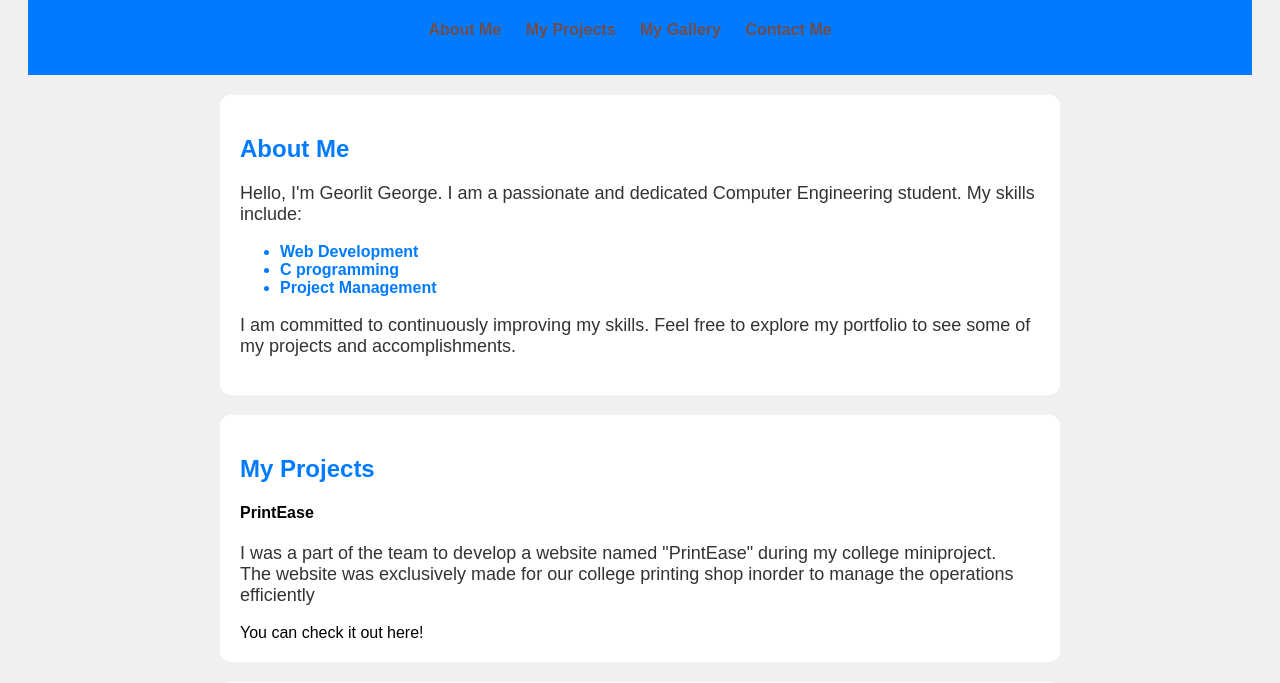
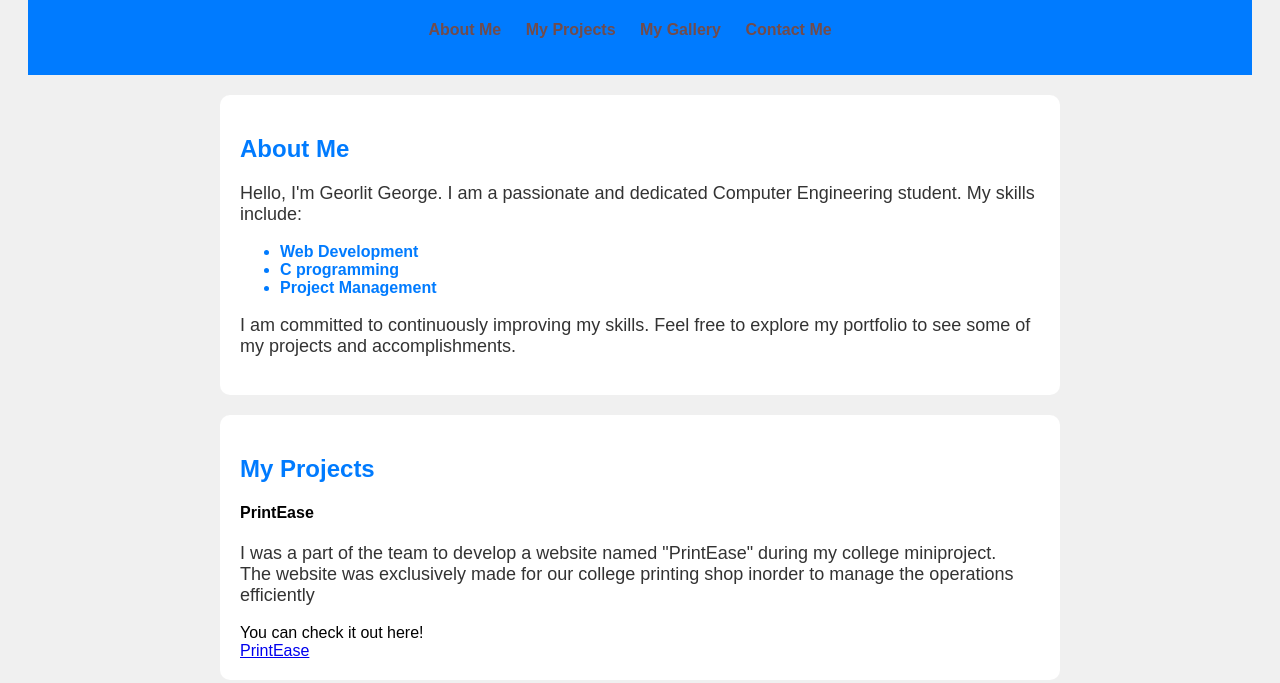
Before and after one commit to GeorlitGeorge/portfolio, a plain HTML site: page index.html in a window 1280 px wide. Shown: the part 117-800 px from the top of the page. Drawn offline with Linux system fonts and the light colour scheme.

Commit message:
Update index.html

```diff
--- a/index.html
+++ b/index.html
@@ -41,7 +41,7 @@
           <p>I was a part of the team to develop a website named "PrintEase" during my college miniproject. <br>
             The website was exclusively made for our college printing shop inorder to manage the operations efficiently</p>
           You can check it out here!<br>
-            <a href="https://printease.netlify.app/"></a>
+            <a href="https://printease.netlify.app/">PrintEase</a>
     </section>
 
     <section id="gallery">
```
